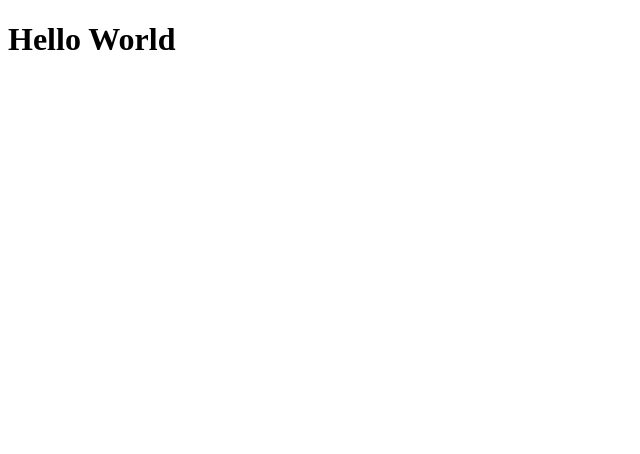
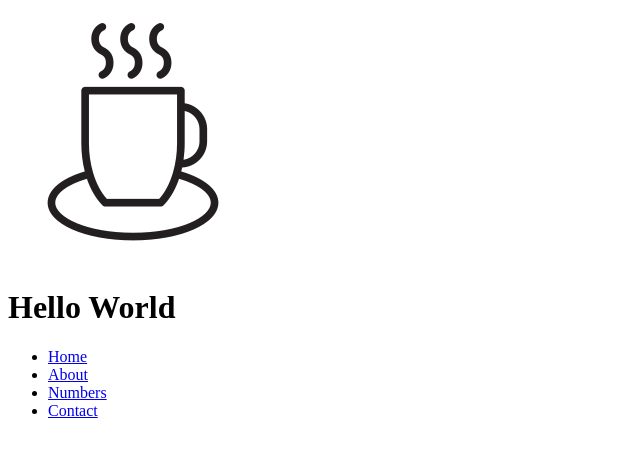
Before and after one commit to robbieveivers/Web_design, a plain HTML site: page index.html in a window 1280 px wide. Shown: the whole page, without its empty margins (0-640 px from the left). Drawn offline with Linux system fonts and the light colour scheme.

Commit message:
Added Images and Links for navigation

```diff
--- a/index.html
+++ b/index.html
@@ -6,6 +6,16 @@
     <title>Coffee Junkie</title>
   </head>
   <body>
+    <img
+      src="../Web_design/Images/CoffeeJunkies Logo.png"
+      alt="Coffee Junkie"
+    />
     <h1>Hello World</h1>
+    <ul>
+      <li><a href="index.html">Home</a></li>
+      <li><a href="about.html">About</a></li>
+      <li><a href="numbers.html">Numbers</a></li>
+      <li><a href="contact.html">Contact</a></li>
+    </ul>
   </body>
 </html>
```
Also changed, not shown: Images/Coffee1.jpg (added), Images/CoffeeJunkies Logo.png (added), Images/Testimg.png (deleted), Images/background.jpeg (added), Images/coffee2.jpg (added), Images/coffee3.jpg (added), Images/youtube.jpg (deleted).
